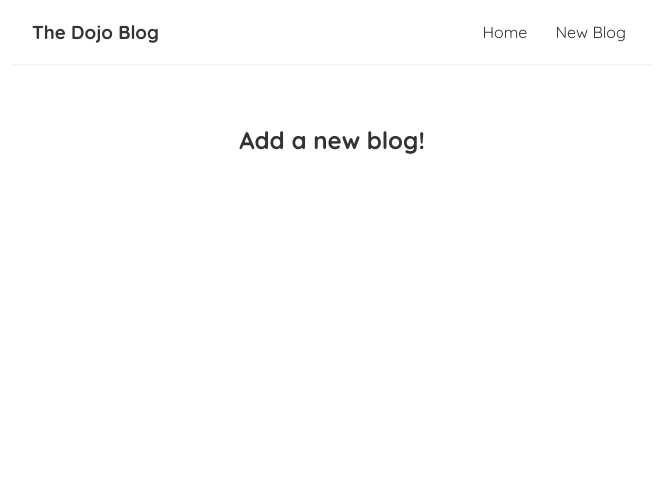
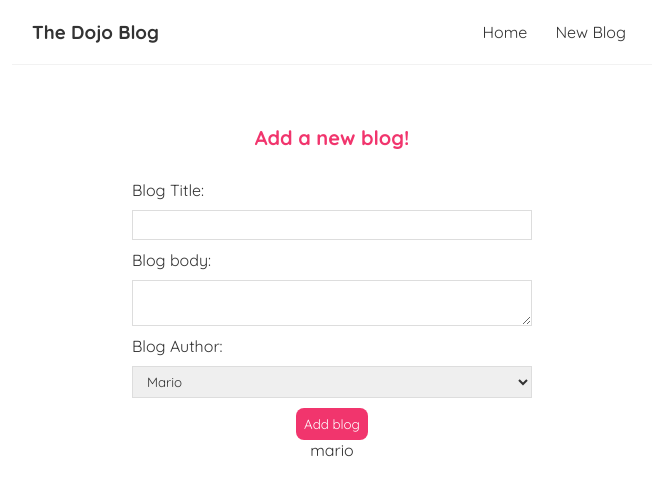
Before and after one commit to Gavin-1001/React-Tutorial_, a React (Create React App) app: page /create in a window 1280 px wide. Shown: the top 496 px of the page, without its empty margins (308-964 px from the left). Built offline with nearby package versions, Linux system fonts and the light colour scheme.

Commit message:
Added form to Create component, added styles in index

```diff
--- a/src/components/Create.js
+++ b/src/components/Create.js
@@ -1,9 +1,37 @@
+import {useState} from "react";
+
 const Create = () => {
 
+    const [title, setTitle] = useState('');
+    const [body, setBody] = useState('');
+    const [author, setAuthor] = useState('mario'); //for select there has to be an initial value. The initial value will be shown when the form is loaded for the first time
 
     return(
         <div className="create">
             <h2>Add a new blog!</h2>
+            <form>
+                <label>Blog Title: </label>
+                <input
+                    type="text"
+                    required
+                    onChange={(e) => setTitle(e.target.value)}
+                    />
+                <label>Blog body: </label>
+                <textarea
+                    required
+                    onChange={(e) => setBody(e.target.value)}
+                />
+
+                <label>Blog Author: </label>
+                <select value={author} onChange={(e) => setAuthor(e.target.value)}>
+                    <option value="mario">Mario</option>
+                    <option value="yoshi">Yoshi</option>
+                </select>
+                <button>Add blog</button>
+                <p>{title}</p>
+                <p>{body}</p>
+                <p>{author}</p>
+            </form>
         </div>
     )
 }
--- a/src/index.css
+++ b/src/index.css
@@ -67,3 +67,33 @@
   border-radius: 8px;
   cursor: pointer;
 }
+.create {
+  max-width: 400px;
+  margin: 0 auto;
+  text-align: center;
+}
+.create label {
+  text-align: left;
+  display: block;
+}
+.create h2 {
+  font-size: 20px;
+  color: #f1356d;
+  margin-bottom: 30px;
+}
+.create input, .create textarea, .create select {
+  width: 100%;
+  padding: 6px 10px;
+  margin: 10px 0;
+  border: 1px solid #ddd;
+  box-sizing: border-box;
+  display: block;
+}
+.create button {
+  background: #f1356d;
+  color: #fff;
+  border: 0;
+  padding: 8px;
+  border-radius: 8px;
+  cursor: pointer;
+}
```
